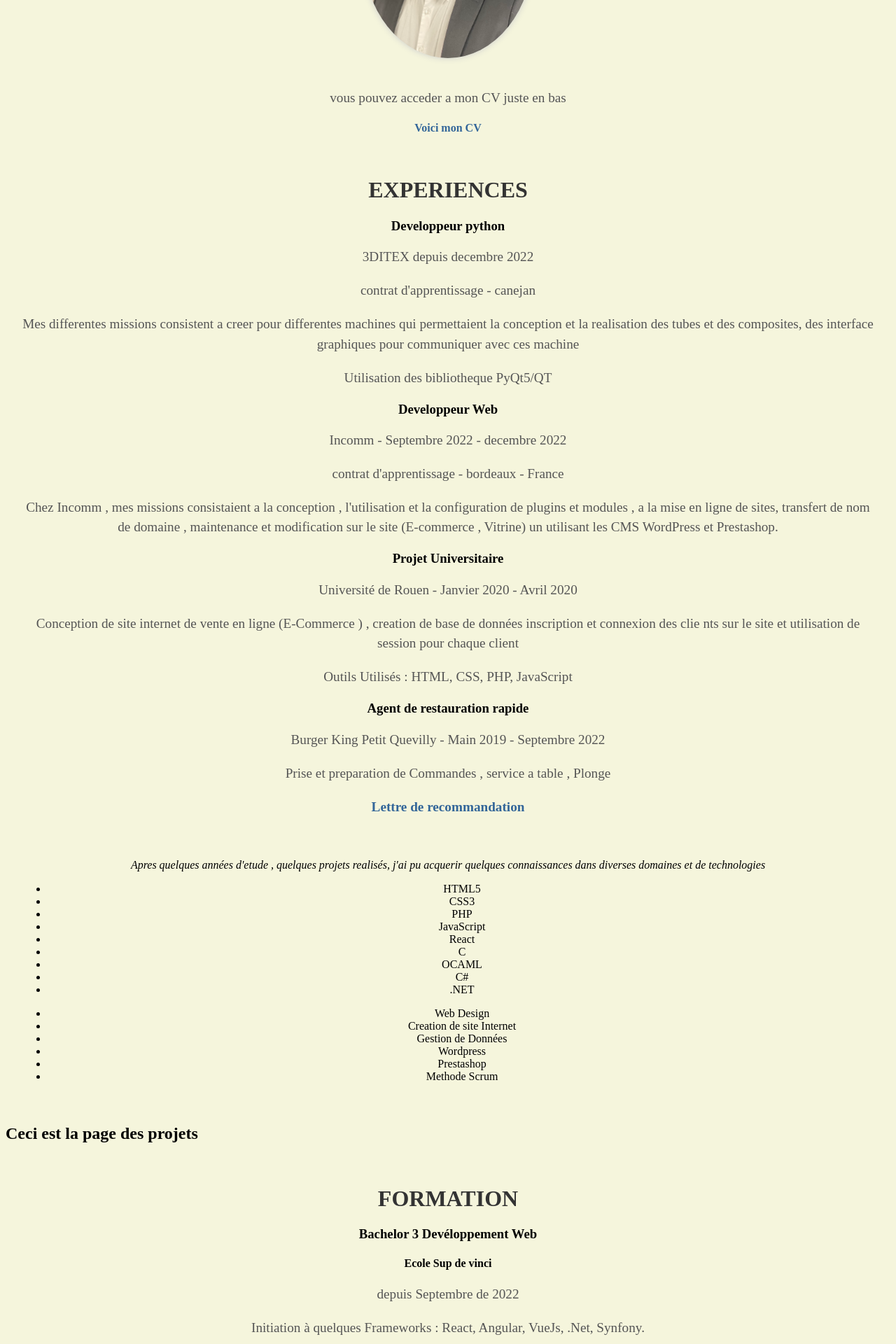
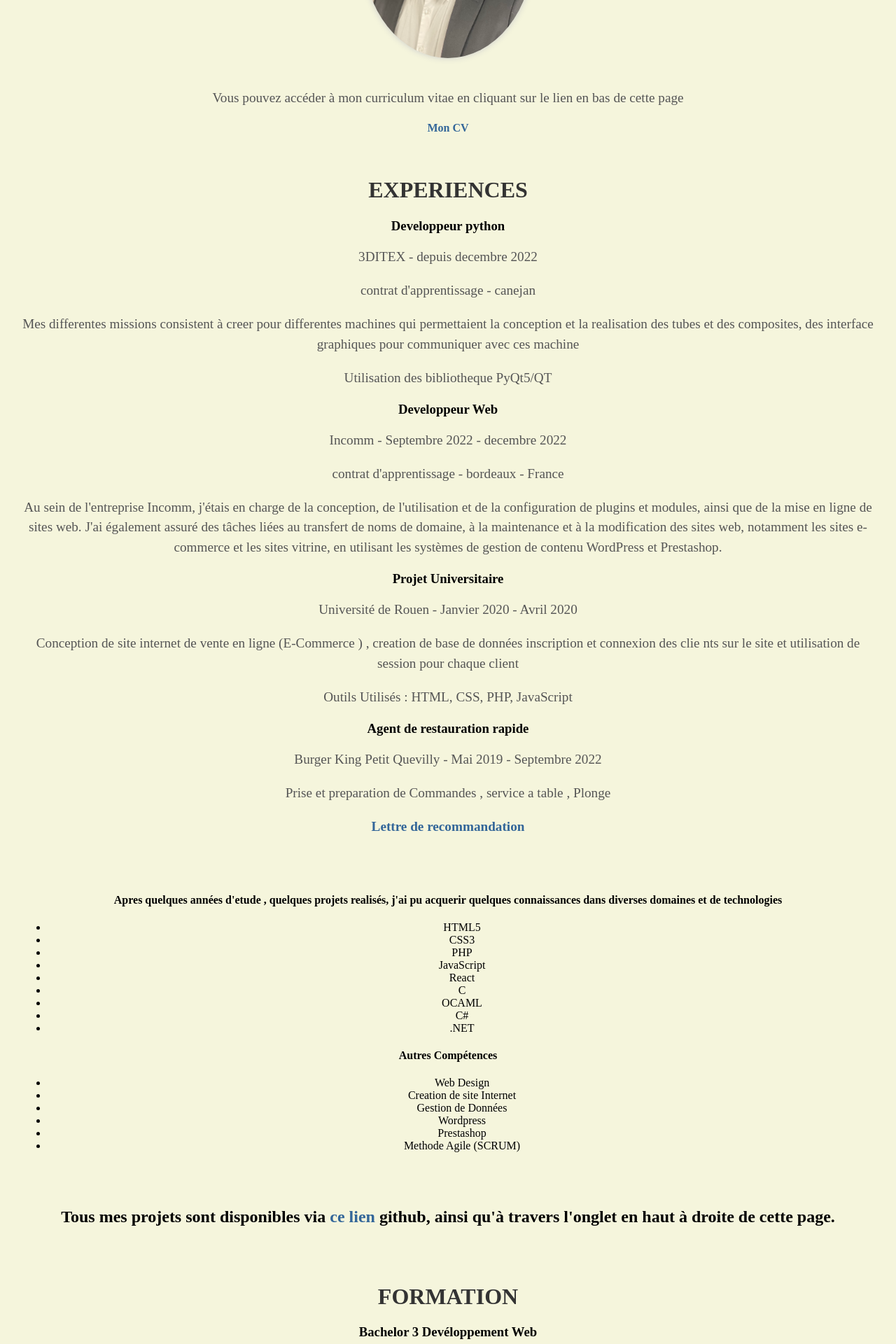
Before and after one commit to AlfaStudent/MyResumes, a React (Create React App) app: page / in a window 1280 px wide. Shown: the part 780-2700 px from the top of the page at 70% size. Built offline with nearby package versions, Linux system fonts and the light colour scheme.

Commit message:
ajout du projet

```diff
--- a/src/Components/About.jsx
+++ b/src/Components/About.jsx
@@ -31,8 +31,8 @@ const About = () => {
                 <img src = {Myimage} alt = 'My image' style={{width: '20%', height : '40%'}}/>
             </div>
             <div>
-                <p> vous pouvez acceder a mon CV juste en bas </p>
-                <a href = {CV} target ='_blank'> Voici mon CV </a>
+                <p> Vous pouvez accéder à mon curriculum vitae en cliquant sur le lien en bas de cette page </p>
+                <a href = {CV} target ='_blank'> Mon CV </a>
 
             </div>
         </div>
--- a/src/Components/Competences.jsx
+++ b/src/Components/Competences.jsx
@@ -3,8 +3,8 @@ const Competences = () => {
         <div id = "Composant">
             <div id = 'Competences'>
                 <div>
-                    <em> Apres quelques années d'etude , quelques projets realisés, j'ai pu acquerir quelques connaissances dans diverses
-                    domaines et de technologies  </em>
+                    <h4> Apres quelques années d'etude , quelques projets realisés, j'ai pu acquerir quelques connaissances dans diverses
+                    domaines et de technologies  </h4>
 
 
                 </div>
@@ -23,13 +23,15 @@ const Competences = () => {
                     </ul>
                 </div>
                 <div>
+                        <h4>Autres Compétences </h4>
+
                     <ul>
                         <li> Web Design </li>
                         <li>Creation de site Internet </li>
                         <li> Gestion de Données </li>
                         <li> Wordpress </li>
                         <li> Prestashop </li>
-                        <li>Methode Scrum </li>
+                        <li>Methode Agile (SCRUM)</li>
                     </ul>
                 </div>
 
--- a/src/Components/Experiences.jsx
+++ b/src/Components/Experiences.jsx
@@ -8,9 +8,9 @@ const Experiences = () => {
                 </div>
                 <div>
                     <h3> Developpeur python </h3>
-                    <p> 3DITEX depuis decembre 2022 </p>
+                    <p> 3DITEX - depuis decembre 2022 </p>
                     <p> contrat d'apprentissage - canejan</p>
-                    <p> Mes differentes missions consistent a creer pour differentes machines qui permettaient
+                    <p> Mes differentes missions consistent à creer pour differentes machines qui permettaient
                         la conception et la realisation des tubes et des composites, des interface graphiques pour communiquer avec ces machine
                     </p>
                     <p> Utilisation des  bibliotheque PyQt5/QT</p>
@@ -19,9 +19,9 @@ const Experiences = () => {
                     <h3> Developpeur Web </h3>
                     <p> Incomm - Septembre 2022 - decembre 2022 </p>
                     <p> contrat d'apprentissage - bordeaux - France  </p>
-                    <p> Chez Incomm , mes missions consistaient a la conception , l'utilisation et la configuration de plugins et modules ,
-                        a la mise en ligne de sites, transfert de nom de domaine , maintenance et modification sur le site (E-commerce , Vitrine) un utilisant les CMS WordPress et
-                        Prestashop. </p>
+                    <p> Au sein de l'entreprise Incomm, j'étais en charge de la conception, de l'utilisation et de la configuration de plugins et modules,
+                         ainsi que de la mise en ligne de sites web. J'ai également assuré des tâches liées au transfert de noms de domaine, à la maintenance et à la modification des sites web,
+                         notamment les sites e-commerce et les sites vitrine, en utilisant les systèmes de gestion de contenu WordPress et Prestashop. </p>
                 </div>
                 <div>
                     <h3> Projet Universitaire </h3>
@@ -33,9 +33,9 @@ const Experiences = () => {
                 </div>
                 <div>
                     <h3> Agent de restauration rapide </h3>
-                    <p> Burger King Petit Quevilly - Main 2019 - Septembre 2022 </p>
+                    <p> Burger King Petit Quevilly - Mai 2019 - Septembre 2022 </p>
                     <p>Prise et preparation de Commandes , service a table , Plonge </p>
-                    <p> <a href = {recommandation}> Lettre de recommandation </a></p>
+                    <p> <a href = {recommandation} target = "_blank"> Lettre de recommandation </a></p>
 
                 </div>
             </div>
--- a/src/Components/Formation.jsx
+++ b/src/Components/Formation.jsx
@@ -1,3 +1,4 @@
+import Result from "../Result.pdf"
 const Formation = () => {
     return (
         <div id = "Composant">
@@ -8,6 +9,7 @@ const Formation = () => {
                     <h4> Ecole Sup de vinci </h4>
                     <p> depuis Septembre de 2022 </p>
                     <p> Initiation à quelques Frameworks : React, Angular, VueJs, .Net, Synfony. </p>
+                    <a href = {Result} target = "_blank" >Resultat du Test d'admission </a>
                 </div>
                 <div>
                     <h2> Licence 3 Informatique </h2>
--- a/src/Components/Projects.jsx
+++ b/src/Components/Projects.jsx
@@ -1,8 +1,8 @@
 const Projects = () => {
     return (
-        <div>
+        <div id ="Composant">
             <h2>
-                Ceci est la page des projets
+            Tous mes projets sont disponibles via <a href = "https://github.com/AlfaStudent" target= "_blank">ce lien </a> github, ainsi qu'à travers l'onglet en haut à droite de cette page.
             </h2>
         </div>
     )
--- a/src/Components/about.css
+++ b/src/Components/about.css
@@ -1,18 +1,18 @@
 * {
     background-color: #F5F5DC;
 }
-#Composant {
+#Composant{
     background-color: #F5F5DC;
+    text-align: center;
+    background-size: cover;
+    padding: 20px;
 }
 
 #nav {
+    right : 30px;
+    margin-left:  130px;
+}
 
-    right : 30px;
-    margin-left:  150px;
-}
-.Home {
-
-}
 .Git {
     overflow: hidden;
     border : 5px solid white;
@@ -25,7 +25,6 @@
     border-radius: 80%;
 
 }
-
 
 .Menu {
     margin-left : 100px;
@@ -43,32 +42,10 @@
 
 .Github {
     margin-left: 300px;
-
-
 }
 
 .Linkdin {
     margin-left: 50px;
-}
-
-
-
-
-
-
-
-
-
-
-
-
-
-
-#Composant {
-    text-align: center;
-
-    background-size: cover;
-    padding: 20px;
 }
 
 #Composant h1 {
@@ -93,4 +70,10 @@
     color: #336699;
     text-decoration: none;
     font-weight: bold;
+
 }
+#Composant a:hover {
+    color: white;
+    background-color: blue;
+
+}
```
Also changed, not shown: 1 other file (tests, documents, lock files or other folders).
